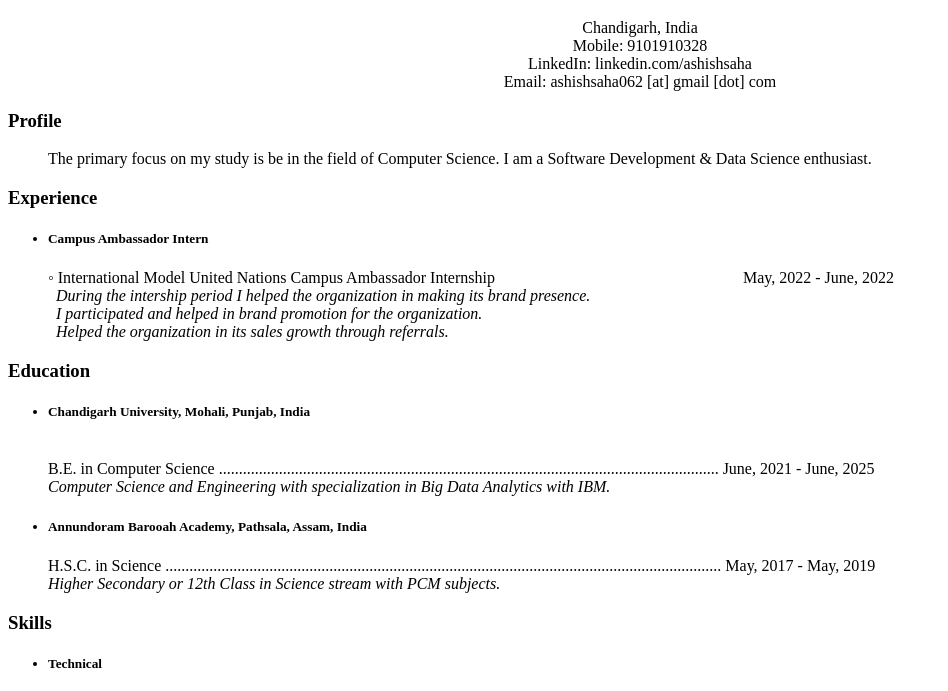
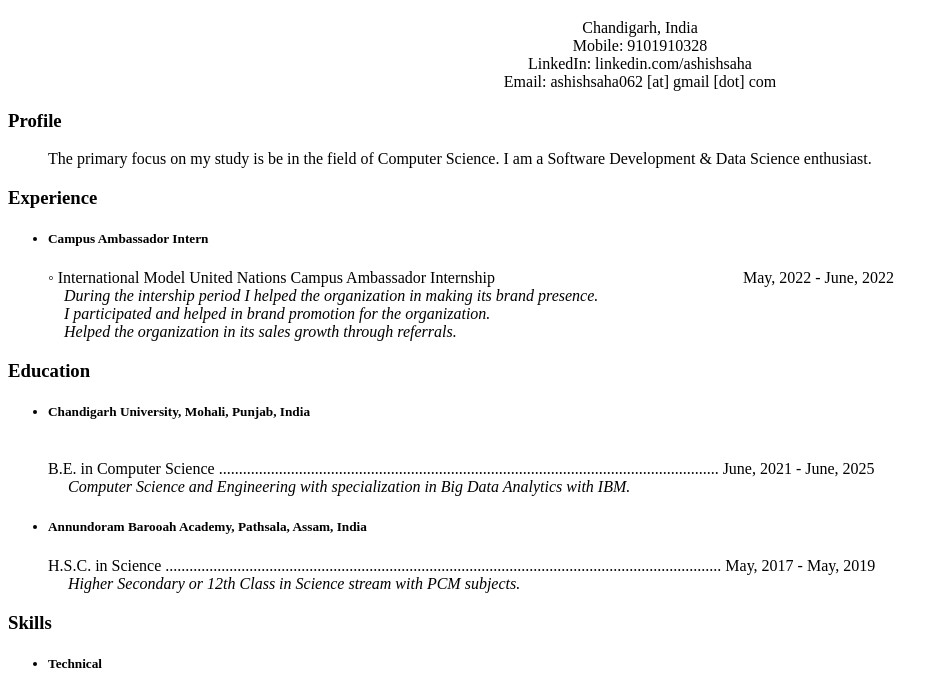
Before and after one commit to Ashish1100/CV, a plain HTML site: page index.html in a window 1280 px wide. Shown: the part 61-752 px from the top of the page, without its empty margins (0-948 px from the left). Drawn offline with Linux system fonts and the light colour scheme.

Commit message:
Update index.html

```diff
--- a/index.html
+++ b/index.html
@@ -20,19 +20,19 @@
 <ul>
     <h5><li>Campus Ambassador Intern</li></h5>
     <pr>◦ International Model United Nations Campus Ambassador Internship&nbsp;&nbsp;&nbsp;&nbsp;&nbsp;&nbsp;&nbsp;&nbsp;&nbsp;&nbsp;&nbsp;&nbsp;&nbsp;&nbsp;&nbsp;&nbsp;&nbsp;&nbsp;&nbsp;&nbsp;&nbsp;&nbsp;&nbsp;&nbsp;&nbsp;&nbsp;&nbsp;&nbsp;&nbsp;&nbsp;&nbsp;&nbsp;&nbsp;&nbsp;&nbsp;&nbsp;&nbsp;&nbsp;&nbsp;&nbsp;&nbsp;&nbsp;&nbsp;&nbsp;&nbsp;&nbsp;&nbsp;&nbsp;&nbsp;&nbsp;&nbsp;&nbsp;&nbsp;&nbsp;&nbsp;&nbsp;&nbsp;&nbsp;&nbsp;&nbsp;&nbsp; May, 2022 - June, 2022</pr><br>
-    <em><pr>&nbsp;&nbsp;During the intership period I helped the organization in making its brand presence.</pr></em><br>
-    <em><pr>&nbsp;&nbsp;I participated and helped in brand promotion for the organization.</pr></em><br>
-    <em><pr>&nbsp;&nbsp;Helped the organization in its sales growth through referrals.</pr></em><br>
+    <em><pr>&nbsp;&nbsp;&nbsp;&nbsp;During the intership period I helped the organization in making its brand presence.</pr></em><br>
+    <em><pr>&nbsp;&nbsp;&nbsp;&nbsp;I participated and helped in brand promotion for the organization.</pr></em><br>
+    <em><pr>&nbsp;&nbsp;&nbsp;&nbsp;Helped the organization in its sales growth through referrals.</pr></em><br>
 
 </ul>
 <h3>Education</h3>
 <ul>
 <h5><li>Chandigarh University, Mohali, Punjab, India</li></h5><br>
  <pr>B.E. in Computer Science ............................................................................................................................. June, 2021 - June, 2025</pr><br>
- <em><pr>Computer Science and Engineering with specialization in Big Data Analytics with IBM.</pr></em>
+ <em><pr>&nbsp;&nbsp;&nbsp;&nbsp;&nbsp;Computer Science and Engineering with specialization in Big Data Analytics with IBM.</pr></em>
  <h5><li>Annundoram Barooah Academy, Pathsala, Assam, India</li></h5>
  <pr>H.S.C. in Science ........................................................................................................................................... May, 2017 - May, 2019</pr><br>
- <em><pr>Higher Secondary or 12th Class in Science stream with PCM subjects.</pr></em>
+ <em><pr>&nbsp;&nbsp;&nbsp;&nbsp;&nbsp;Higher Secondary or 12th Class in Science stream with PCM subjects.</pr></em>
 </ul>
 
 <h3>Skills</h3>
```
